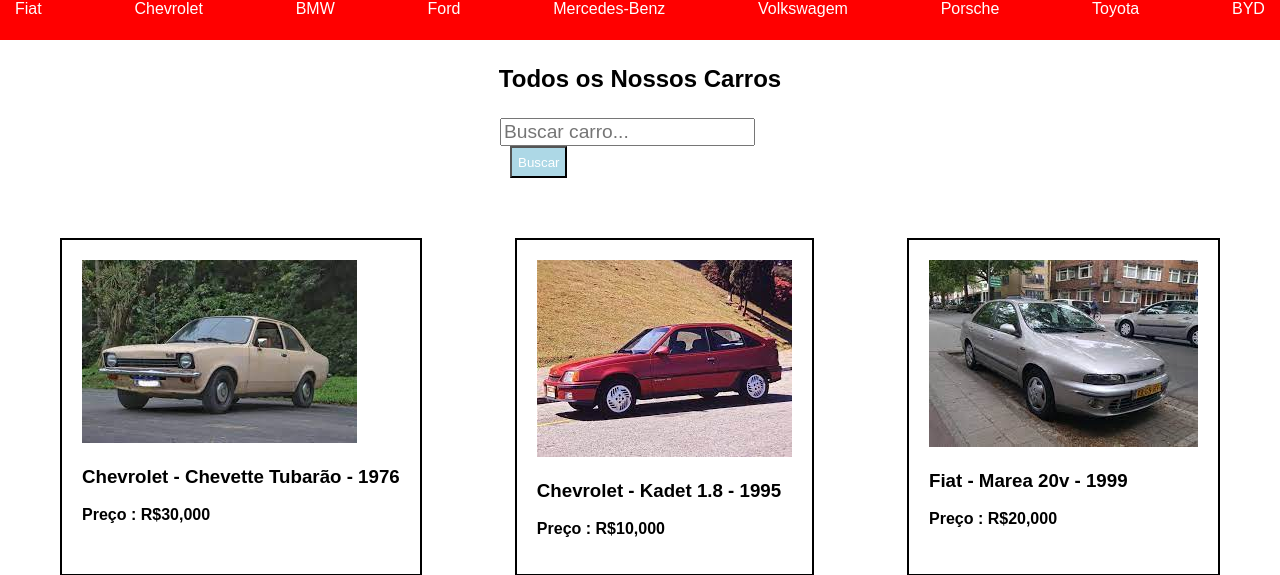
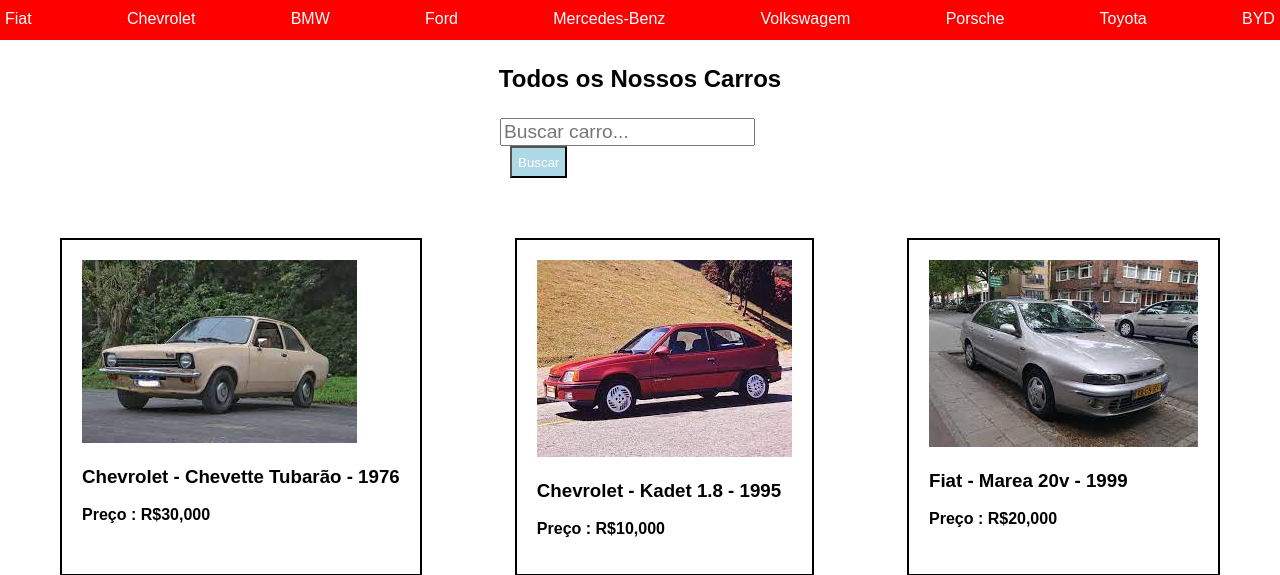
Before and after one commit to PedroNunesBH/cars-market-django, a Django app: page /cars/ in a window 1280 px wide. Shown: the part 70-645 px from the top of the page. Run offline with Django 5.2, Linux system fonts and the light colour scheme; data comes from the database, SQL or seed files in the repository.

Commit message:
Alteracoes no css e no html da pagina cars

```diff
--- a/cars/templates/cars.html
+++ b/cars/templates/cars.html
@@ -12,18 +12,18 @@
     <header>
         <h1 class="titulo">Carros On</h1>
         <nav class="lista-de-navegacao">
-           <a href="/">Home</a>
-            <a href="/">Contato</a>
-            <a href="/">Sobre Nós</a>
+           <a class="item-nav" href="/">Home</a>
+            <a class="item-nav" href="/">Contato</a>
+            <a class="item-nav" href="/">Sobre Nós</a>
         </nav>
     <ul>
-        <li class="lista-cabecalho"><a href="/">Entrar</a></li>
-        <li class="lista-cabecalho"><a href="">Cadastrar</a></li>
+        <li class="lista-cabecalho"><a class="item-login" href="/">Entrar</a></li>
+        <li class="lista-cabecalho"><a class="item-login" href="">Cadastrar</a></li>
     </ul>
     </header>
     <div class="marcas">
         {% for brand in car_brands %}
-            <a class="marcas" href="/">{{ brand.name }}</a>
+            <a class="marca" href="/">{{ brand.name }}</a>
         {% endfor %}
     </div>
     <main>
--- a/static/css/index.css
+++ b/static/css/index.css
@@ -21,7 +21,7 @@
   justify-content: start;
 }
 
-a {
+.item-nav, .item-login {
   color: white;
   text-decoration: none;
   margin: 0 15px;
@@ -93,3 +93,9 @@
     height: 40px;
     justify-content: space-between;
 }
+
+.marca {
+    text-decoration: none;
+    color: white;
+    margin: 10px 5px;
+}
```
